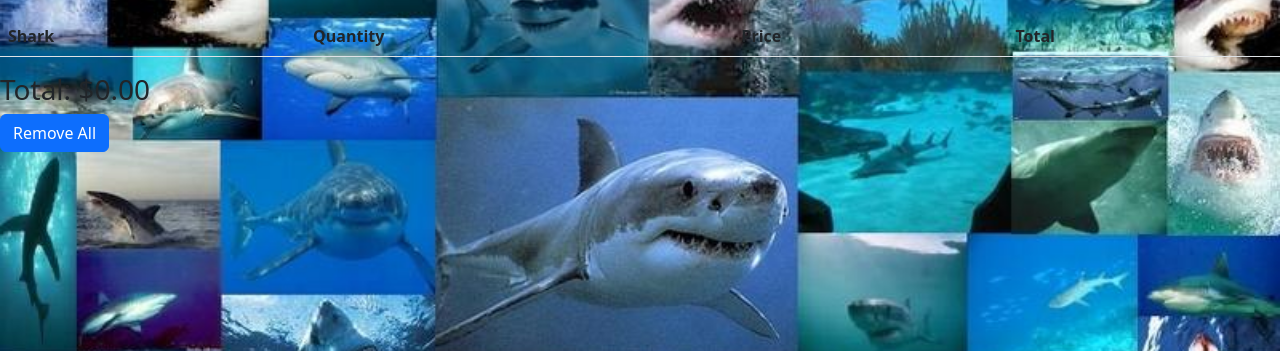
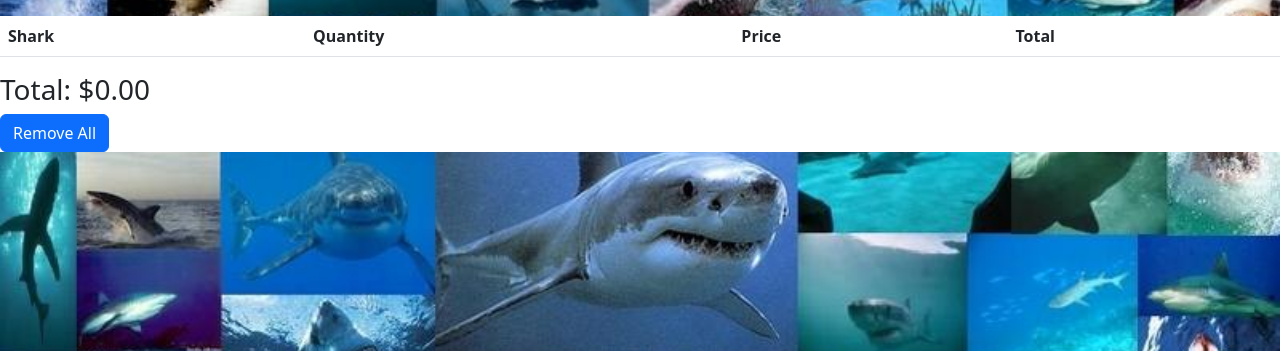
Before and after one commit to coletteEg/real_cap, a Flask app: page /cart in a window 1280 px wide. Shown: the part 165-516 px from the top of the page. Run offline with Flask 2, Linux system fonts and the light colour scheme; lists and menus that the app fills with data are empty.

Commit message:
cart background

```diff
--- a/static/style.css
+++ b/static/style.css
@@ -73,3 +73,6 @@ background-color: blueviolet;
     display:flex;
     justify-content: center;
  }
+#cart_box {
+    background-color: white;
+}
--- a/templates/cart.html
+++ b/templates/cart.html
@@ -1,7 +1,7 @@
 {% extends "base.html" %}
 {% block body %}
 
-<div>
+<div id="cart_box">
    <table class="table table-striped mt-3">
       <thead>
       <tr>
```
